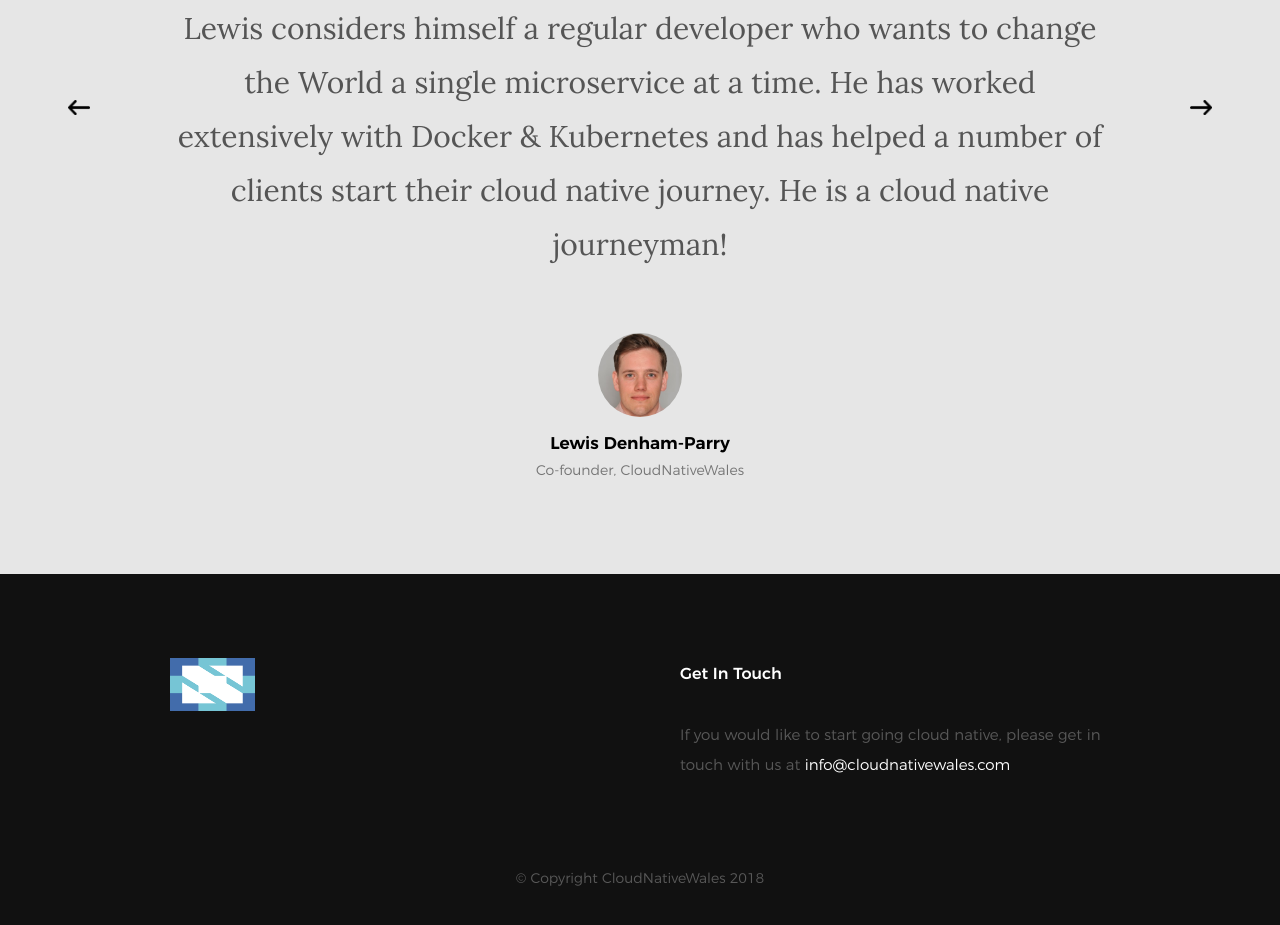
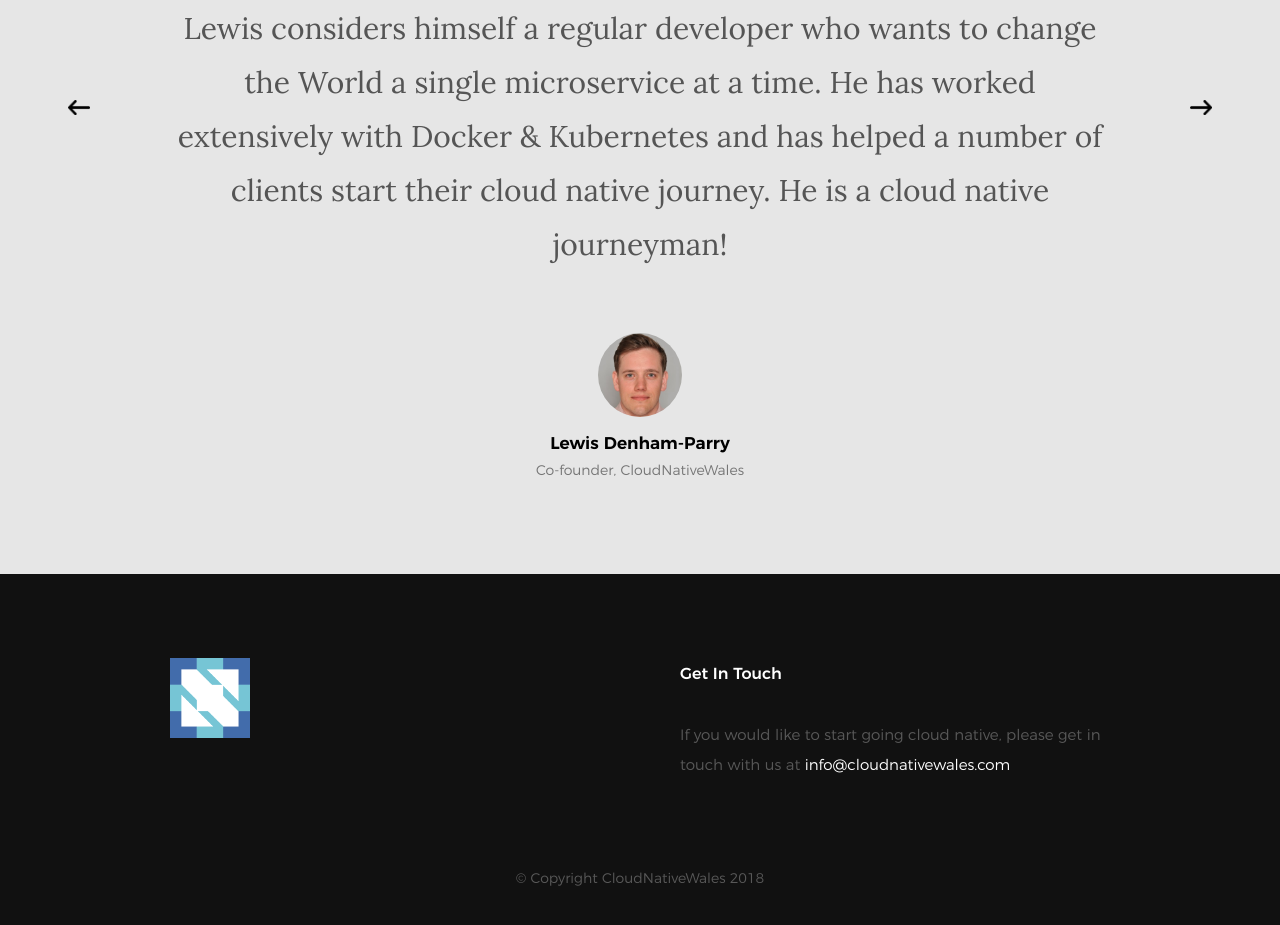
Before and after one commit to alljames/Web, a plain HTML site: page index.html in a window 1280 px wide. Shown: the part 1048-1973 px from the top of the page. Drawn offline with Linux system fonts and the light colour scheme; files whose address does not match are found by name.

Commit message:
Updated footer dimensions

```diff
--- a/css/main.css
+++ b/css/main.css
@@ -3387,10 +3387,10 @@ footer .row {
     padding: 0;
     outline: 0;
     border: none;
-    width: 85px;
-    height: 53px;
+    width: 80px;
+    height: 80px;
     background: url("../images/logo-footer.png") no-repeat center;
-    background-size: 85px 53px;
+    background-size: 80px 80px;
     font: 0/0 a;
     text-shadow: none;
     color: transparent;
```
